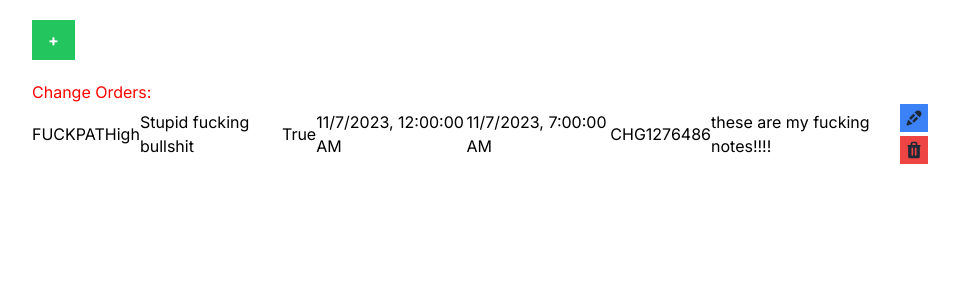
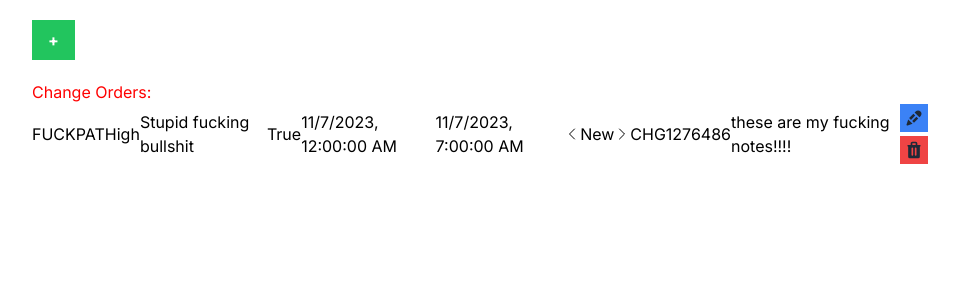
Before and after one commit to aminoo10/co-tracker-app, a Next.js app: page / in a window 1280 px wide. Shown: the top 300 px of the page, without its empty margins (160-1119 px from the left). Built offline with nearby package versions, Linux system fonts and the light colour scheme.

Commit message:
added buttons and status property. Need to connect function to buttons

```diff
--- a/app/ChangeOrder.tsx
+++ b/app/ChangeOrder.tsx
@@ -8,6 +8,7 @@ export interface ChangeOrder {
         start: Date;
         end: Date;
         chg: string;
+        status: string;
         notes: string;
 }
 
--- a/app/components/ChangeOrderEditModal.tsx
+++ b/app/components/ChangeOrderEditModal.tsx
@@ -43,6 +43,7 @@ export default function ChangeOrderEditModal({
     start: editChg?.start as Date,
     end: editChg?.end as Date,
     chg: editChg?.chg as string,
+    status: editChg?.chg as string,
     notes: editChg?.notes as string,
   });
 
--- a/app/components/ChangeOrderList.tsx
+++ b/app/components/ChangeOrderList.tsx
@@ -52,34 +52,50 @@ export default function ChangeOrderList({COList, onDelete, getCHGObject, onEdit}
         {COList.map(changeOrder => {
 
           return (<div className={changeOrderStyle}>
-          <p >{changeOrder.malcode}</p>
+          <p>{changeOrder.malcode}</p>
           <p>{changeOrder.environment}</p>
           <p>{changeOrder.risk}</p>
           <p>{changeOrder.description}</p>
           <p>{(changeOrder.mesProvided) ? "True" : "False"}</p>
           <p>{changeOrder.start.toLocaleString()}</p>
           <p>{changeOrder.end.toLocaleString()}</p>
+          <div className='flex'>
+
+            <button className=''>
+              <svg xmlns="http://www.w3.org/2000/svg" fill="none" viewBox="0 0 24 24" stroke-width="1.5" stroke="currentColor" className="w-4 h-4 hover:stroke-gray-500">
+                <path stroke-linecap="round" stroke-linejoin="round" d="M15.75 19.5 8.25 12l7.5-7.5" />
+              </svg>
+            </button>
+
+            {changeOrder.status}
+
+            <button>
+              <svg xmlns="http://www.w3.org/2000/svg" fill="none" viewBox="0 0 24 24" stroke-width="1.5" stroke="currentColor" className="w-4 h-4 hover:stroke-gray-500">
+                <path stroke-linecap="round" stroke-linejoin="round" d="m8.25 4.5 7.5 7.5-7.5 7.5" />
+              </svg>
+            </button>
+
+          </div>
           <p className='chg'>{changeOrder.chg}</p>
           <p>{changeOrder.notes}</p>
           <div className='button-list flex flex-col'>
+
             <button
               type='button'
               className="focus:outline-none modal-close px-1 py-1 bg-blue-500 mb-1 text-white hover:bg-blue-700"
               onClick={openEditModal}
               ><svg className="w-5 h-5 text-gray-800 dark:text-white" aria-hidden="true" xmlns="http://www.w3.org/2000/svg" width="24" height="24" fill="currentColor" viewBox="0 0 24 24">
-              <path fill-rule="evenodd" d="M14 4.182A4.136 4.136 0 0 1 16.9 3c1.087 0 2.13.425 2.899 1.182A4.01 4.01 0 0 1 21 7.037c0 1.068-.43 2.092-1.194 2.849L18.5 11.214l-5.8-5.71 1.287-1.31.012-.012Zm-2.717 2.763L6.186 12.13l2.175 2.141 5.063-5.218-2.141-2.108Zm-6.25 6.886-1.98 5.849a.992.992 0 0 0 .245 1.026 1.03 1.03 0 0 0 1.043.242L10.282 19l-5.25-5.168Zm6.954 4.01 5.096-5.186-2.218-2.183-5.063 5.218 2.185 2.15Z" clip-rule="evenodd"/>
-            </svg>
-
+                <path fill-rule="evenodd" d="M14 4.182A4.136 4.136 0 0 1 16.9 3c1.087 0 2.13.425 2.899 1.182A4.01 4.01 0 0 1 21 7.037c0 1.068-.43 2.092-1.194 2.849L18.5 11.214l-5.8-5.71 1.287-1.31.012-.012Zm-2.717 2.763L6.186 12.13l2.175 2.141 5.063-5.218-2.141-2.108Zm-6.25 6.886-1.98 5.849a.992.992 0 0 0 .245 1.026 1.03 1.03 0 0 0 1.043.242L10.282 19l-5.25-5.168Zm6.954 4.01 5.096-5.186-2.218-2.183-5.063 5.218 2.185 2.15Z" clip-rule="evenodd"/>
+              </svg>
             </button>
             <button
               type='button'
               className="focus:outline-none modal-close px-1 py-1 bg-red-500 text-white hover:bg-red-700"
               onClick={openDeleteModal}
               ><svg className="w-5 h-5 text-gray-800 dark:text-white" aria-hidden="true" xmlns="http://www.w3.org/2000/svg" width="24" height="24" fill="currentColor" viewBox="0 0 24 24">
-              <path fill-rule="evenodd" d="M8.586 2.586A2 2 0 0 1 10 2h4a2 2 0 0 1 2 2v2h3a1 1 0 1 1 0 2v12a2 2 0 0 1-2 2H7a2 2 0 0 1-2-2V8a1 1 0 0 1 0-2h3V4a2 2 0 0 1 .586-1.414ZM10 6h4V4h-4v2Zm1 4a1 1 0 1 0-2 0v8a1 1 0 1 0 2 0v-8Zm4 0a1 1 0 1 0-2 0v8a1 1 0 1 0 2 0v-8Z" clip-rule="evenodd"/>
-            </svg>
+                <path fill-rule="evenodd" d="M8.586 2.586A2 2 0 0 1 10 2h4a2 2 0 0 1 2 2v2h3a1 1 0 1 1 0 2v12a2 2 0 0 1-2 2H7a2 2 0 0 1-2-2V8a1 1 0 0 1 0-2h3V4a2 2 0 0 1 .586-1.414ZM10 6h4V4h-4v2Zm1 4a1 1 0 1 0-2 0v8a1 1 0 1 0 2 0v-8Zm4 0a1 1 0 1 0-2 0v8a1 1 0 1 0 2 0v-8Z" clip-rule="evenodd"/>
+              </svg>
             </button>
-
 
           </div>
         </div>
--- a/app/components/ChangeOrderModal.tsx
+++ b/app/components/ChangeOrderModal.tsx
@@ -44,6 +44,7 @@ export default function ChangeOrderModal({
     start: FORMATTED_DATE(),
     end: FORMATTED_DATE(),
     chg: "",
+    status: "New",
     notes: "",
   });
 
@@ -123,6 +124,7 @@ export default function ChangeOrderModal({
       start: FORMATTED_DATE(),
       end: FORMATTED_DATE(),
       chg: "",
+      status: "New",
       notes: "",
     });
     closeModal();
--- a/app/page.tsx
+++ b/app/page.tsx
@@ -6,7 +6,7 @@ import React, {useState} from 'react';
 import './globals.css'
 
 
-
+const statusOptions: string[] = ["New", "Technical Review", "Stakeholder Review", "CAB Approval", 'Scheduled', 'Implementation Complete', 'Implementation Failed', 'Canceled'];
 
 const testInstance: ChangeOrder = {
   malcode: 'FUCK',
@@ -17,6 +17,7 @@ const testInstance: ChangeOrder = {
   start: new Date(2023, 10, 7, 0, 0),
   end: new Date(2023, 10, 7, 7, 0),
   chg: 'CHG1276486',
+  status: 'New',
   notes: 'these are my fucking notes!!!!'
 }
 
@@ -62,6 +63,23 @@ export default function Home() {
     });
   }
 
+  const prevStatus = (CHG: string) => {
+    const changeOrder = changeOrders.find((CO: ChangeOrder) => CO.chg === CHG);
+    if (changeOrder) {
+      const prevIndex = (statusOptions.indexOf(changeOrder.status) - 1 + statusOptions.length) % statusOptions.length;
+      changeOrder.status = statusOptions[prevIndex];
+    }
+  }
+
+  const nextStatus = (CHG: string) => {
+    const changeOrder = changeOrders.find((CO: ChangeOrder) => CO.chg === CHG);
+    if (changeOrder) {
+      const nextIndex = (statusOptions.indexOf(changeOrder.status) +1) % statusOptions.length;
+      changeOrder.status = statusOptions[nextIndex];
+    }
+
+  }
+
   const checkForUniqueCHG = (CHG : string): boolean => {
 
     return changeOrders.some((CO: ChangeOrder) => CO.chg === CHG)
```
